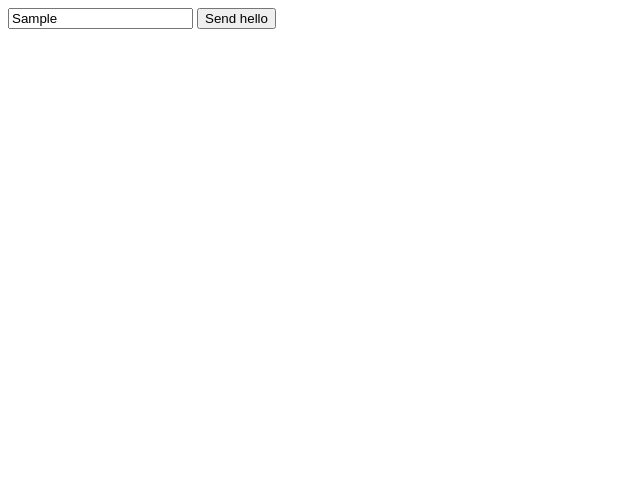
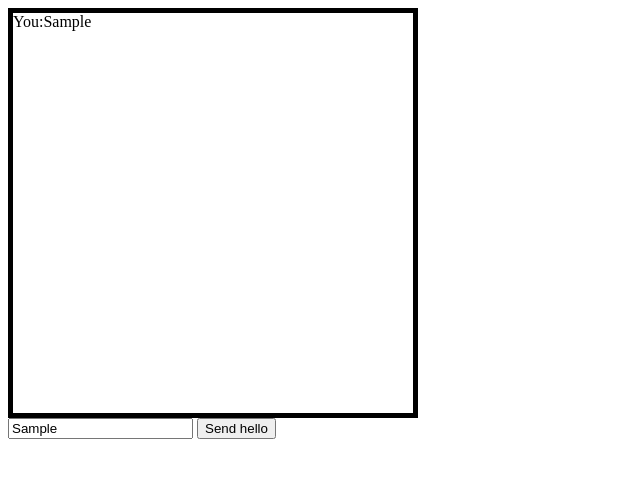
Before and after one commit to huangruli/effect, a plain HTML site: page sock.html in a window 1280 px wide. Both pictures are taken after typing "Sample" into the empty fields and a click on the button "Send hello". Shown: the whole page, without its empty margins (0-640 px from the left). Drawn offline with Linux system fonts and the light colour scheme.

Commit message:
sock 修改

```diff
--- a/sock.html
+++ b/sock.html
@@ -3,26 +3,43 @@
 <head>
 	<meta charset="UTF-8">
 	<title>webSocket</title>
+	<style>
+		.chat{
+			width: 400px;
+			height: 400px;
+			border: 5px solid black;
+		}
+	</style>
 </head>
 <body>
+	<div class="chat" id="log"></div>
 	<input type="text" id="text" placeholder="Your message there.">
 	<button>Send hello</button>
 
 	<script>
+		// var name = prompt('What is your name fella?');
 		// var sock = new WebSocket("wss://echo.websocket.org");
 		var sock = new WebSocket("ws://localhost:5001");
-		sock.onopen = function(event) {
-			alert('WebStocket connected successfully');
-			setTimeout(function(){
-				sock.send("Hey there");
-			}, 1000);
-		};
+		var log = document.getElementById('log');
+		sock.onopen = function() {
+			sock.send(JSON.stringify({
+				type: "name",
+				data: name
+			}));
+		}
 		sock.onmessage = function(event) {
 			console.log(event);
+			var json = JSON.parse(event.data);
+			log.innerHTML += json.name+":"+ json.data +"<br/>";
 		};
 		document.querySelector('button').onclick = function() {
 			var  txt = document.getElementById('text').value;
-			sock.send(txt);
+			sock.send(JSON.stringify({
+				type: "message",
+				data: txt
+			}));
+			// sock.send(txt);
+			log.innerHTML += "You:"+ txt +"<br/>";
 		};
 	</script>
 </body>
```
Also changed, not shown: sock2.html (+24 -7 lines).
